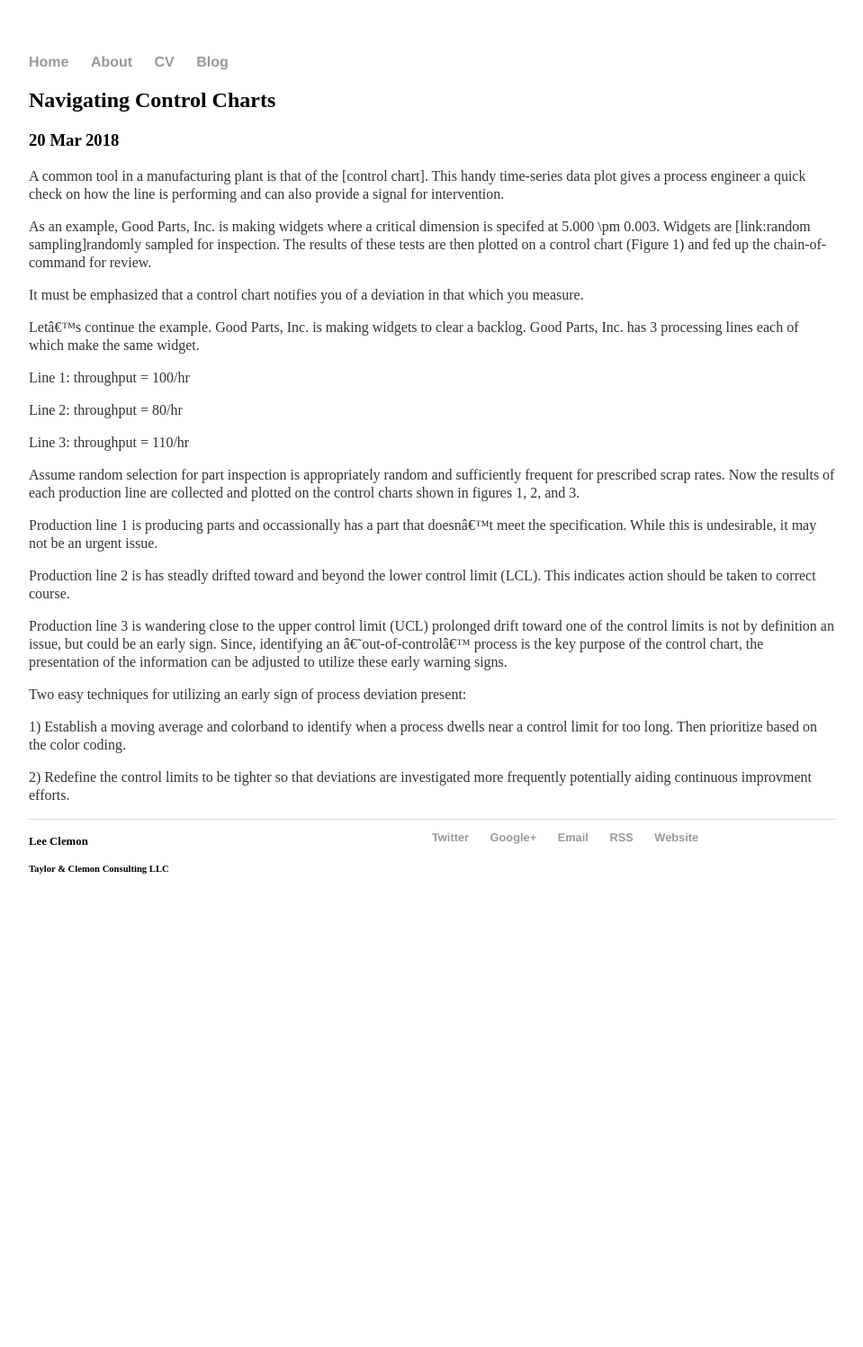
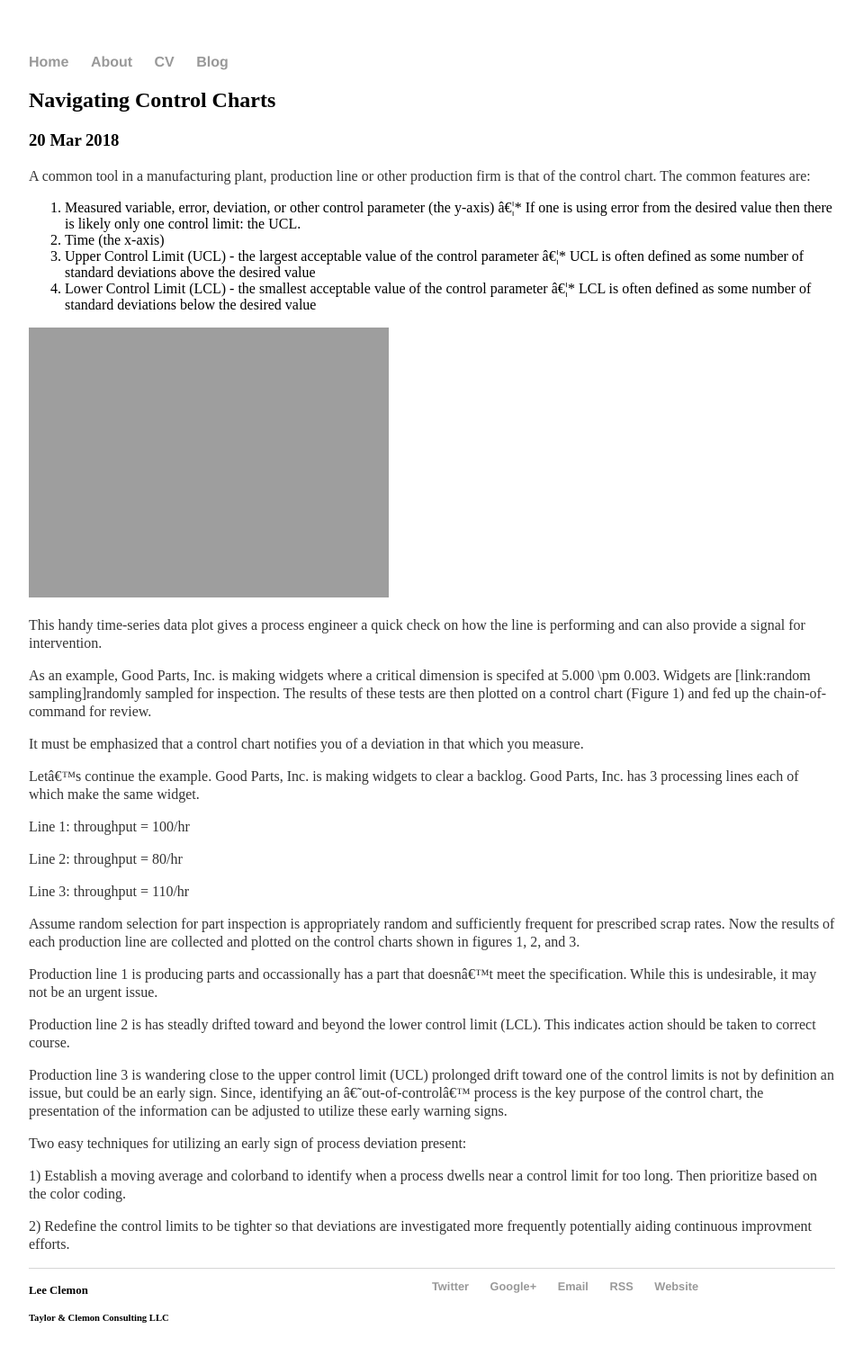
Before and after one commit to lclemon/lclemon.github.io, a Jekyll site: the page built from _posts/2018-03-20-Navigating-Control-Charts.md, in a window 1280 px wide. Shown: the whole page at 90% size, without its empty margins (160-1119 px from the left). Built offline with Jekyll 4.4.1, drawn with Linux system fonts in a browser that asks for light colours; a script that is not in the unit is left out; before the commit the page ends 998 px from its top, so only the background shows below that.

Commit message:
Update 2018-03-20-Navigating-Control-Charts.md

```diff
--- a/_posts/2018-03-20-Navigating-Control-Charts.md
+++ b/_posts/2018-03-20-Navigating-Control-Charts.md
@@ -5,9 +5,23 @@ title: "Navigating Control Charts"
 date: 2018-03-20
 ---
 
-A common tool in a manufacturing plant is that of the [control chart].
+A common tool in a manufacturing plant, production line or other production firm is that of the control chart. The common features are:
+
+1. Measured variable, error, deviation, or other control parameter (the y-axis)
+...* If one is using error from the desired value then there is likely only one control limit: the UCL.
+2. Time (the x-axis)
+3. Upper Control Limit (UCL) - the largest acceptable value of the control parameter
+...* UCL is often defined as some number of standard deviations above the desired value
+4. Lower Control Limit (LCL) - the smallest acceptable value of the control parameter
+...* LCL is often defined as some number of standard deviations below the desired value
+
+
+<img src="http://lclemon.github.io/images/sample_control_chart.png">
+
 This handy time-series data plot gives a process engineer a quick check on how the line is performing and can also
 provide a signal for intervention.
+
+
 
 As an example, Good Parts, Inc. is making widgets where a critical dimension is specifed at 5.000 \pm 0.003.
 Widgets are [link:random sampling]randomly sampled for inspection. The results of these tests are then plotted
```
